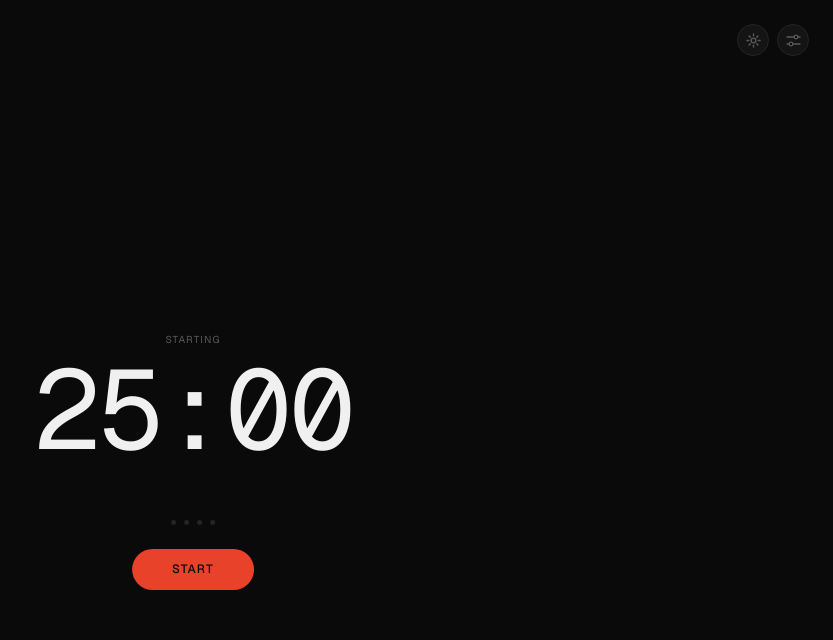
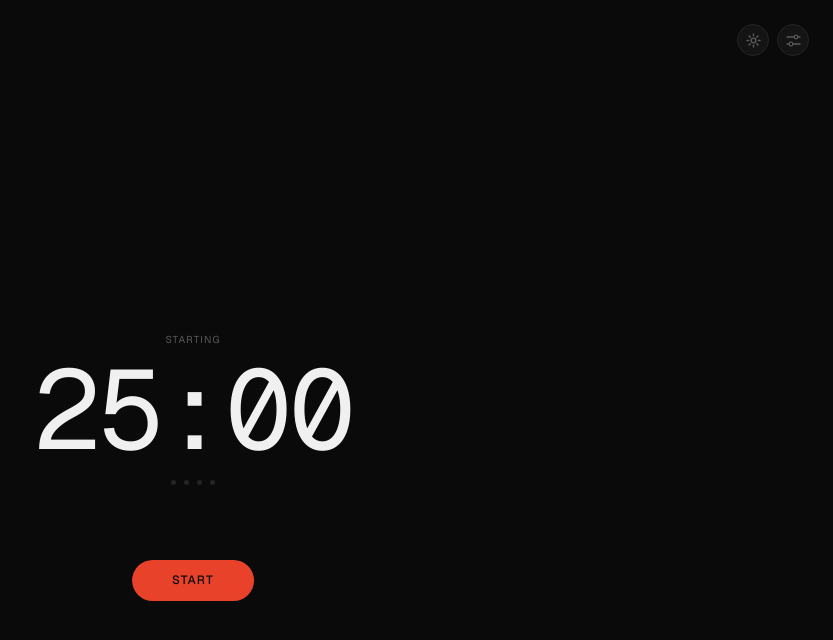
Before and after one commit to DoublePerez/mise-timer, a React (Vite) app: page / in a window 1280 px wide. Shown: the top 640 px of the page, without its empty margins (447-1280 px from the left). Built offline with nearby package versions, Linux system fonts and the light colour scheme.

Commit message:
fix: pin Start button at fixed position, tighten layout and focus ring

```diff
--- a/src/App.tsx
+++ b/src/App.tsx
@@ -275,20 +275,19 @@ function App() {
           <TimerDisplay timeRemaining={displayTime} />
         </div>
 
-        {/* Below-clock zone — tracker + controls, anchored below center */}
+        {/* Tracker zone — floats above the button, grows upward */}
         <div
           style={{
             position: 'absolute',
-            top: 'calc(50% + 120px)',
+            top: 'calc(50% + 80px)',
             left: '50%',
             transform: 'translateX(-50%)',
             display: 'flex',
             flexDirection: 'column',
             alignItems: 'center',
-            gap: 'var(--space-6)',
+            gap: 'var(--space-4)',
           }}
         >
-          {/* Tracker zone */}
           {context === 'work' && workMode === 'pomodoro' && pomodoro.hasLongBreakCycle && (
             <SessionTracker
               sessionsCompleted={pomodoro.sessionsCompleted}
@@ -323,8 +322,17 @@ function App() {
               timeRemaining={cook.timeRemaining}
             />
           )}
+        </div>
 
-          {/* Controls */}
+        {/* Controls — always pinned at fixed position */}
+        <div
+          style={{
+            position: 'absolute',
+            top: 'calc(50% + 160px)',
+            left: '50%',
+            transform: 'translateX(-50%)',
+          }}
+        >
           <Controls
             isRunning={isRunning}
             onToggle={toggle}
```
